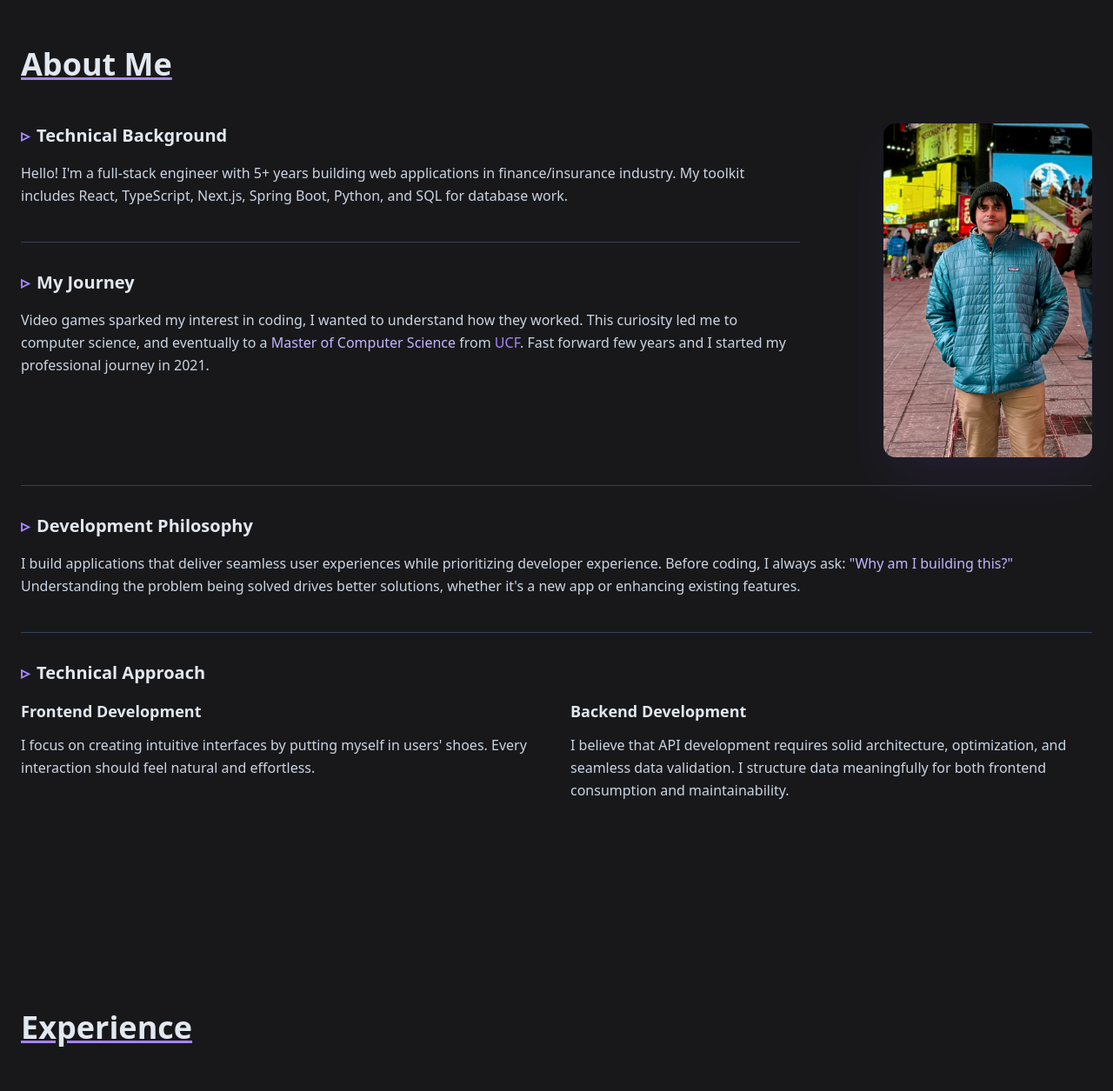
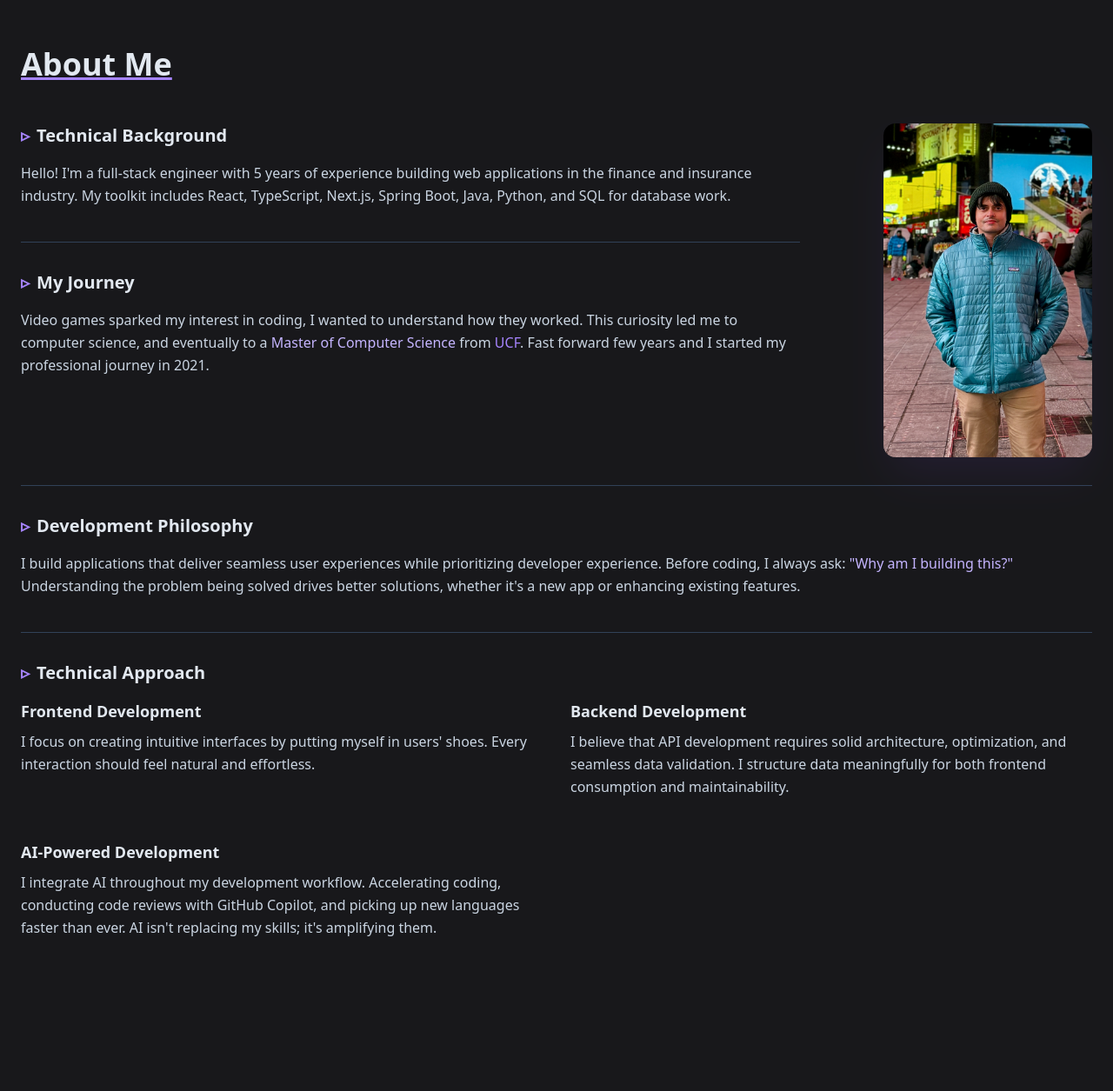
Before and after one commit to rparekh01/my-portfolio, a Next.js app: page / in a window 1280 px wide. Shown: the part 818-2073 px from the top of the page at 87% size. Built offline with nearby package versions, Linux system fonts and the light colour scheme.

Commit message:
fix about page desc, update resume

```diff
--- a/src/components/navigation/about.tsx
+++ b/src/components/navigation/about.tsx
@@ -25,10 +25,10 @@ export default function About() {
               </h2>
               <div className="space-y-4 text-slate-300 leading-relaxed">
                 <p>
-                  Hello! I&apos;m a full-stack engineer with 5+ years building
-                  web applications in finance/insurance industry. My toolkit
-                  includes React, TypeScript, Next.js, Spring Boot, Python, and
-                  SQL for database work.
+                  Hello! I&apos;m a full-stack engineer with 5 years of experience
+                  building web applications in the finance and insurance industry.
+                  My toolkit includes React, TypeScript, Next.js, Spring Boot, Java,
+                  Python, and SQL for database work.
                 </p>
               </div>
             </div>
@@ -103,8 +103,8 @@ export default function About() {
             <span className="text-violet-400">▹</span>
             Technical Approach
           </h2>
-          <div className="grid md:grid-cols-2 gap-8">
-            <div className="space-y-3">
+          <div className="grid md:grid-cols-2 gap-x-8 gap-y-12">
+            <div className="space-y-2">
               <h3 className="text-lg font-semibold text-slate-200">
                 Frontend Development
               </h3>
@@ -114,7 +114,7 @@ export default function About() {
                 effortless.
               </p>
             </div>
-            <div className="space-y-3">
+            <div className="space-y-2">
               <h3 className="text-lg font-semibold text-slate-200">
                 Backend Development
               </h3>
@@ -124,6 +124,17 @@ export default function About() {
                 meaningfully for both frontend consumption and maintainability.
               </p>
             </div>
+            <div className="space-y-2">
+              <h3 className="text-lg font-semibold text-slate-200">
+                AI-Powered Development
+              </h3>
+              <p className="text-slate-300 leading-relaxed">
+                I integrate AI throughout my development workflow.
+                Accelerating coding, conducting code reviews with GitHub
+                Copilot, and picking up new languages faster than ever.
+                AI isn't replacing my skills; it&apos;s amplifying them.
+              </p>
+            </div>
           </div>
         </div>
       </div>
```
Also changed, not shown: 1 other file (tests, documents, lock files or other folders).
